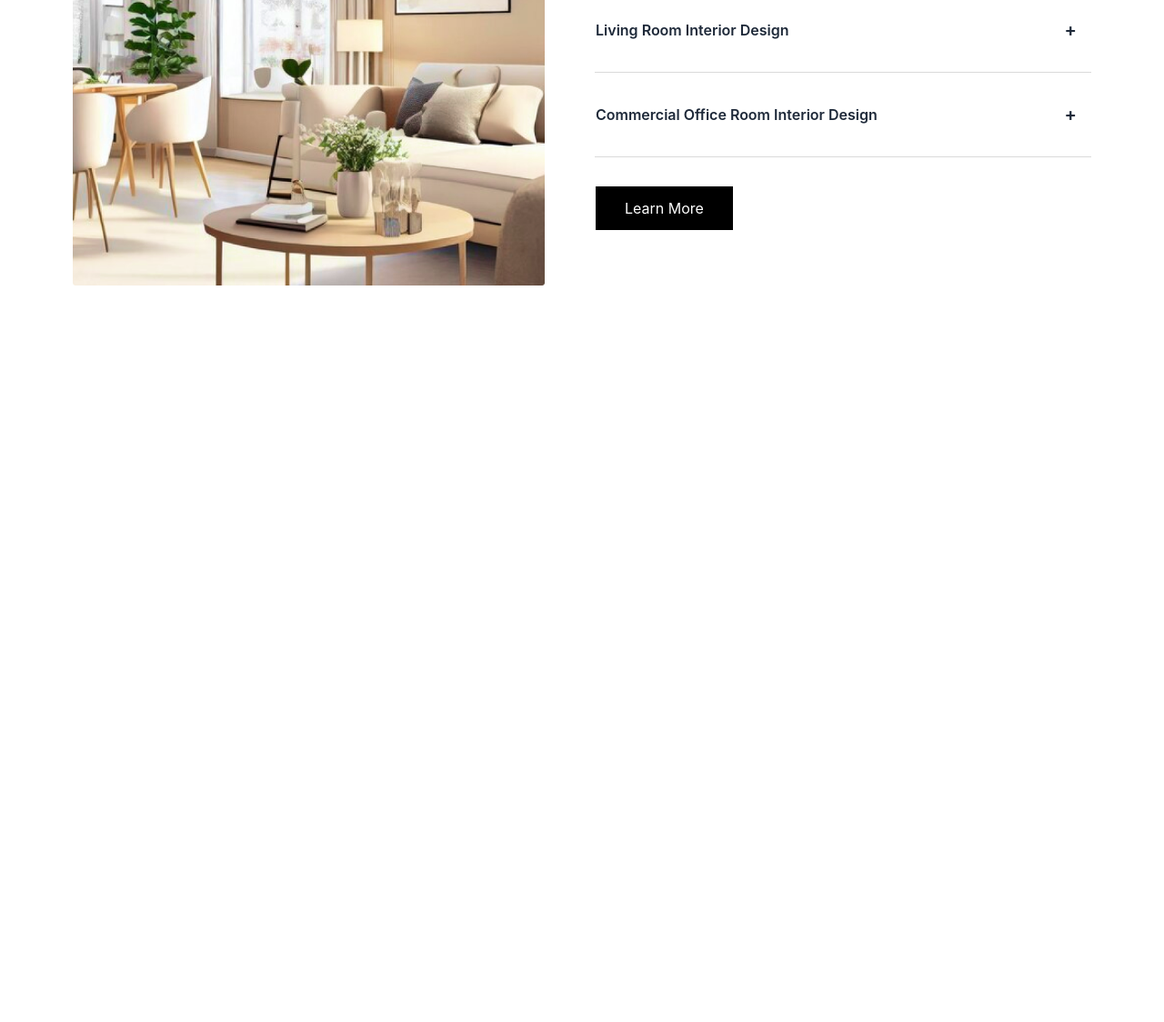
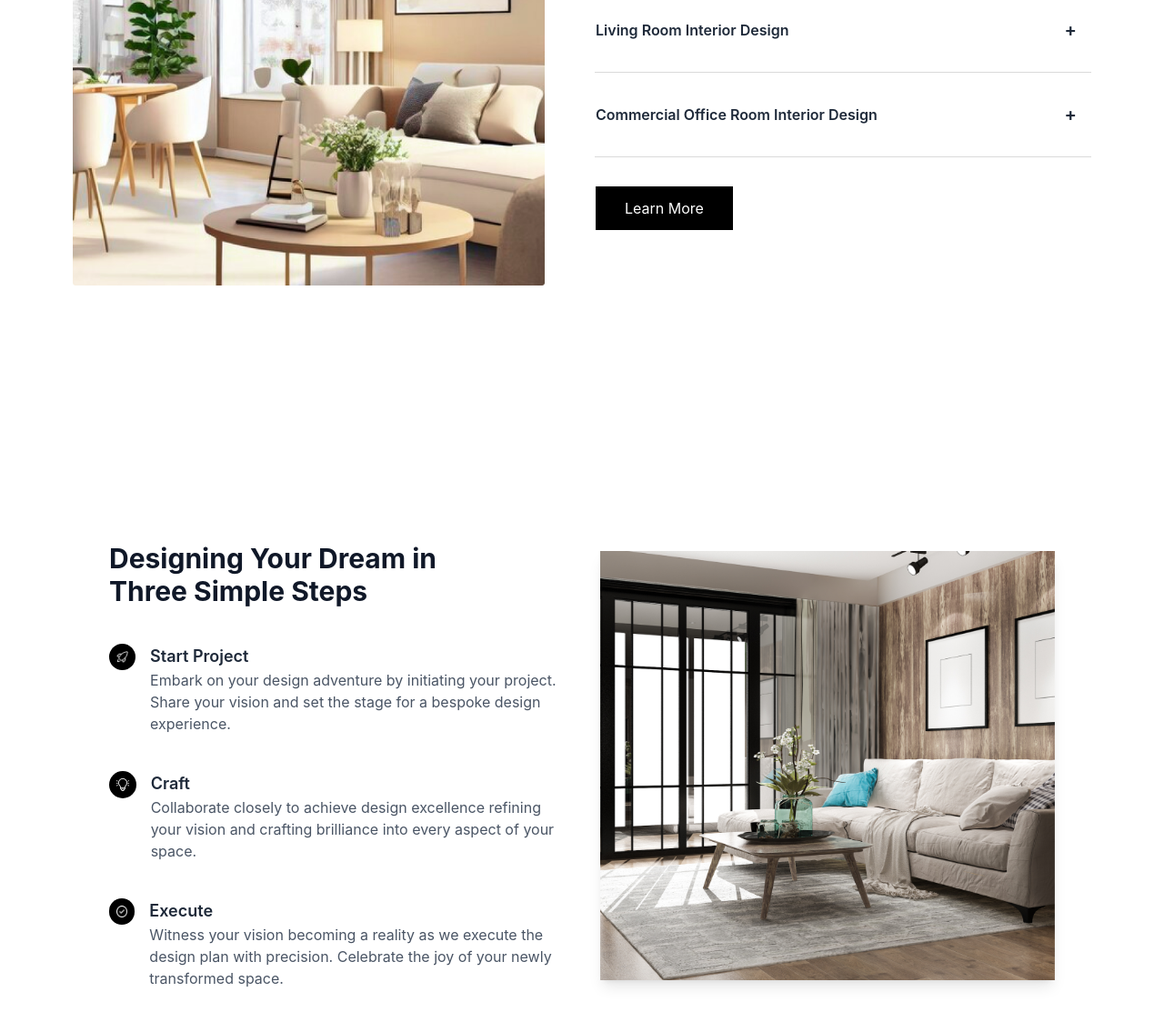
Before and after one commit to AyaHassan55/interior-design, a plain HTML site: page index.html in a window 1280 px wide. Shown: the part 1386-2510 px from the top of the page at 91% size. Before the commit the page ends 1764 px from the top, so only its background shows below. Drawn offline with nearby package versions, Linux system fonts and the light colour scheme.

Commit message:
process section

```diff
--- a/index.html
+++ b/index.html
@@ -173,6 +173,71 @@
     </section>
 
 
+    <!-- process section -->
+    <section class="py-16 px-6 lg:px-20 bg-white">
+        <div class="min-h-screen p-10 flex flex-col lg:flex-row items-center justify-between space-y-10 lg:space-y-0 lg:space-x-10">
+
+            <!-- Left Column -->
+            <div class="lg:w-1/2 w-full space-y-10 relative">
+                <h2 class="text-3xl font-bold text-gray-900">
+                    Designing Your Dream in <br>Three Simple Steps
+                </h2>
+
+
+
+
+                <!-- Step 1 -->
+                <div class="flex items-start space-x-4">
+                    <div class="bg-black text-white p-2 rounded-full">
+                        <!-- Start Project Icon -->
+                        <img src="images/Step 1 icon.png" alt="">
+                    </div>
+
+                    <div>
+                        <h3 class="text-lg font-semibold text-gray-800">Start Project</h3>
+                        <p class="text-gray-600">
+                            Embark on your design adventure by initiating your project. Share your vision and set the stage for a bespoke design experience.
+                        </p>
+                    </div>
+                </div>
+
+                <!-- Step 2 -->
+                <div class="flex items-start space-x-4">
+                    <div class="bg-black text-white p-2 rounded-full">
+                        <!-- Craft Icon -->
+                        <img src="images/Step 2 icon.png" alt="">
+                    </div>
+                    <div>
+                        <h3 class="text-lg font-semibold text-gray-800">Craft</h3>
+                        <p class="text-gray-600">
+                            Collaborate closely to achieve design excellence refining your vision and crafting brilliance into every aspect of your space.
+                        </p>
+                    </div>
+                </div>
+
+                <!-- Step 3 -->
+                <div class="flex items-start space-x-4">
+                    <div class="bg-black text-white p-2 rounded-full">
+                        <!-- Execute Icon -->
+                        <img src="images/Step 3 icon.png" alt="">
+                    </div>
+                    <div>
+                        <h3 class="text-lg font-semibold text-gray-800">Execute</h3>
+                        <p class="text-gray-600">
+                            Witness your vision becoming a reality as we execute the design plan with precision. Celebrate the joy of your newly transformed space.
+                        </p>
+                    </div>
+                </div>
+            </div>
+
+            <img src="images/Mask group2.png" alt="Room design"
+                class="w-1/2  h-118  shadow-lg object-cover">
+
+
+        </div>
+    </section>
+
+
     <script src="main.js"></script>
 </body>
 </html>
```
Also changed, not shown: main.js (+4 -3 lines), images/Mask group2.png (added), images/Step 1 icon.png (added), images/Step 2 icon.png (added), images/Step 3 icon.png (added).
